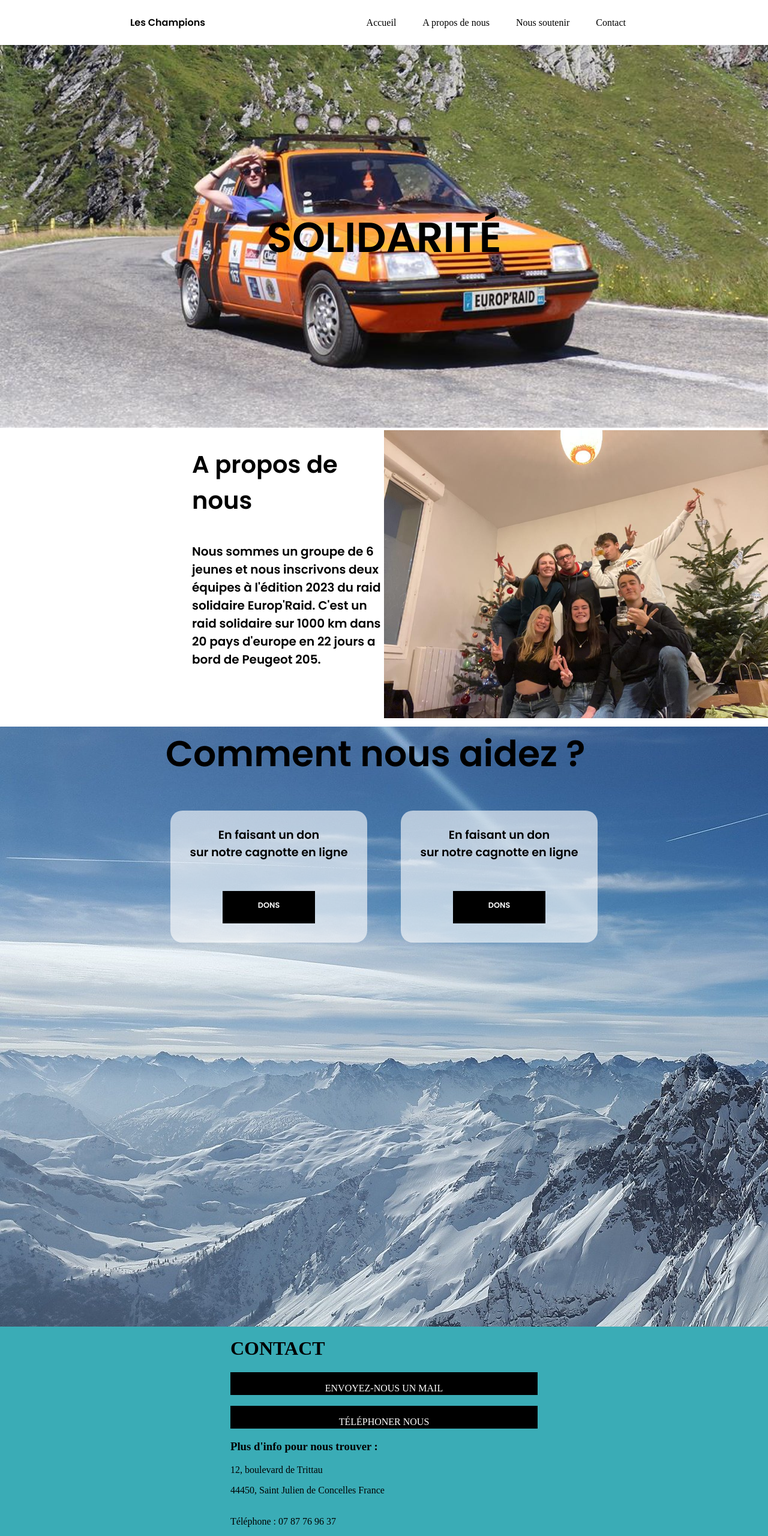
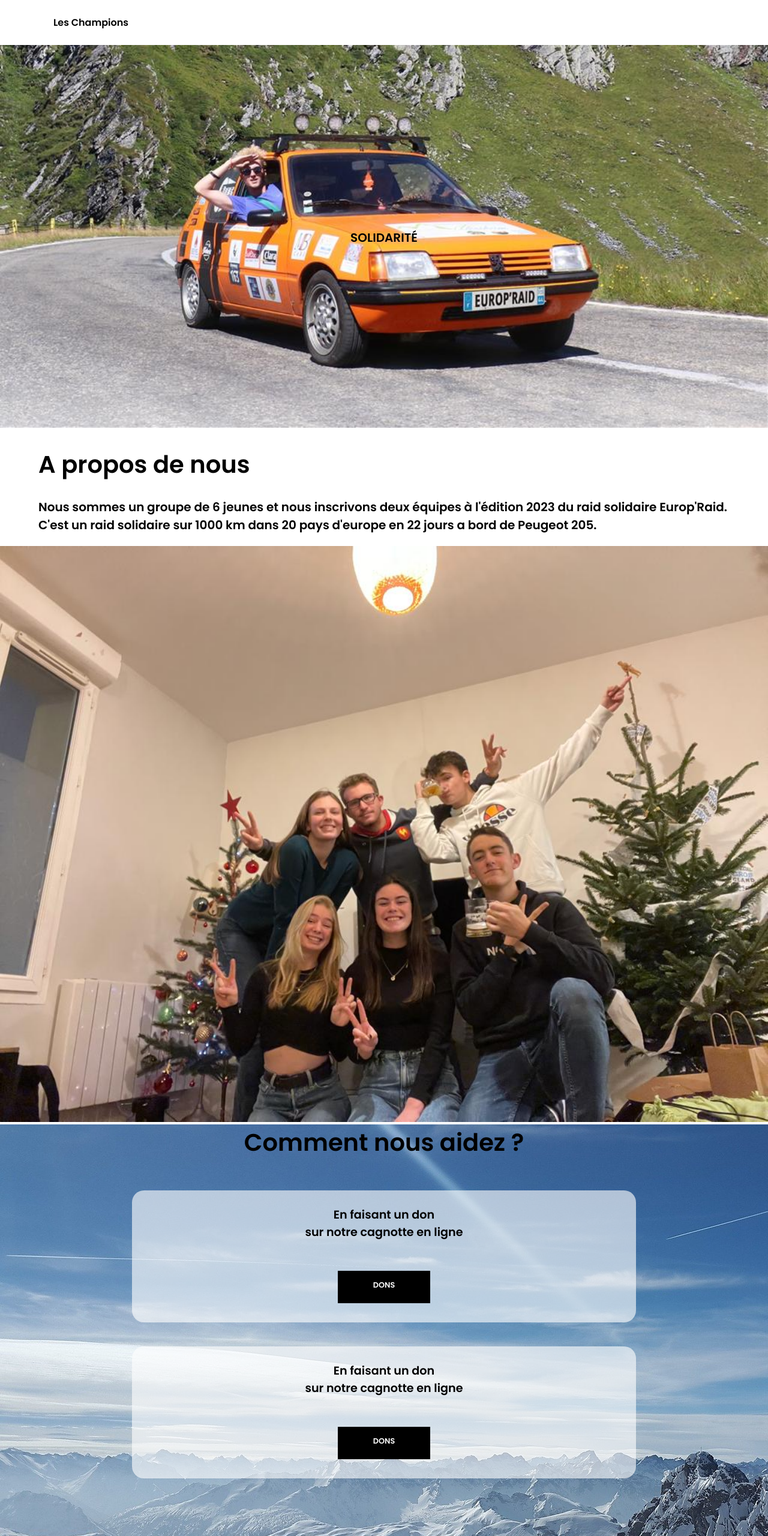
Before and after one commit to Muvyr/Les-Champions, a plain HTML site: page index.html in a window 1280 px wide. Shown: the top 2560 px of the page at 60% size. Drawn offline with Linux system fonts and the light colour scheme; a web font is replaced by a local one.

Commit message:
Responsive

```diff
--- a/1.css
+++ b/1.css
@@ -1,57 +1,139 @@
-/**
- * Layout
- */
- body {
-	margin: 0 auto;
-	max-width: 40em;
-	width: 88%;
+/* Theming */
+@import url("https://fonts.googleapis.com/css2?family=Poppins:wght@400;700&display=swap"); /* import font */
+
+:root{
+    --white: #f9f9f9;
+    --black: #36383F;
+    --gray: #85888C;
+} /* variables*/
+
+/* Reset */
+*{
+    margin: 0;
+    padding: 0;
+    box-sizing: border-box;
+}
+body{
+    background-color: var(--white);
+    font-family: "Poppins", sans-serif;
+}
+a{
+    text-decoration: none;
+}
+ul{
+    list-style: none;
 }
 
-.section {
-	color: #ffffff;
-	height: 75vh;
-	margin: 0;
+/* Header */
+.header{
+    background-color: var(--black);
+    box-shadow: 1px 1px 5px 0px var(--gray);
+    position: sticky;
+    top: 0;
+    width: 100%;
+}
+/* Logo */
+.logo{
+    display: inline-block;
+    color: var(--white);
+    font-size: 60px;
+    margin-left: 10px;
 }
 
-#a { background-color: #0074d9; }
-#b { background-color: #2ecc40; }
-#c { background-color: #ff851b; }
-#d { background-color: #b10dc9; }
+/* Nav menu */
+.nav{
+    width: 100%;
+    height: 100%;
+    position: fixed;
+    background-color: var(--black);
+    overflow: hidden;
 
-h2 {
-	margin: 0;
-	padding: 0;
+}
+.menu a{
+    display: block;
+    padding: 30px;
+    color: var(--white);
+}
+.menu a:hover{
+    background-color: var(--gray);
+}
+.nav{
+    max-height: 0;
+    transition: max-height .5s ease-out;
 }
 
-/**
- * Sticky navigation
- */
-.sticky {
-	background-color: #ffffff;
-	position: sticky;
-	top: 0;
+/* Menu Icon */
+.hamb{
+    cursor: pointer;
+    float: right;
+    padding: 40px 20px;
+}/* Style label tag */
+
+.hamb-line {
+    background: var(--white);
+    display: block;
+    height: 2px;
+    position: relative;
+    width: 24px;
+
+} /* Style span tag */
+
+.hamb-line::before,
+.hamb-line::after{
+    background: var(--white);
+    content: '';
+    display: block;
+    height: 100%;
+    position: absolute;
+    transition: all .2s ease-out;
+    width: 100%;
+}
+.hamb-line::before{
+    top: 5px;
+}
+.hamb-line::after{
+    top: -5px;
 }
 
-/**
- * Display lists on a single line.
- * @bugfix Prevent webkit from removing list semantics
- * 1. Add a non-breaking space
- * 2. Make sure it doesn't mess up the DOM flow
- */
-.list-inline {
-	list-style: none;
-	margin-left: -0.5em;
-	margin-right: -0.5em;
-	padding: 0;
+.side-menu {
+    display: none;
+} /* Hide checkbox */
+
+/* Toggle menu icon */
+.side-menu:checked ~ nav{
+    max-height: 100%;
+}
+.side-menu:checked ~ .hamb .hamb-line {
+    background: transparent;
+}
+.side-menu:checked ~ .hamb .hamb-line::before {
+    transform: rotate(-45deg);
+    top:0;
+}
+.side-menu:checked ~ .hamb .hamb-line::after {
+    transform: rotate(45deg);
+    top:0;
 }
 
-.list-inline > li {
-	display: inline-block;
-	margin-left: 0.5em;
-	margin-right: 0.5em;
+/* Responsiveness */
+@media (min-width: 768px) {
+    .nav{
+        max-height: none;
+        top: 0;
+        position: relative;
+        float: right;
+        width: fit-content;
+    }
+    .menu li{
+        float: left;
+    }
+    .menu a:hover{
+        background-color: transparent;
+        color: var(--gray);
+
+    }
+
+    .hamb{
+        display: none;
+    }
 }
-
-.list-inline > li:before {
-	content: "\200B"; /* 1 */
-	position: absolute; /* 2 */
-}
--- a/index.html
+++ b/index.html
@@ -5,7 +5,8 @@
         <meta charset="utf-8">
         <link rel="stylesheet" href="style.css">
         <link rel="icon" href="img/Logo Equipe - Champion  - High.png" />
-        <meta name="viewport" content="width=device-width, initial-scale=1">
+        <meta name="viewport" content="width=device-width, initial-scale=1.0">
+
 
     </head>
     <body>
@@ -14,6 +15,7 @@
         <nav>
             <!--<img src="img/Logo Equipe - Champion  - High.png" alt="Logo Champions - High">-->
             <span id="title">Les Champions</span>
+
             <ul>
               <li><a id="navi" href="#home">Accueil</a></li>
               <li><a id="navi" href="#about">A propos de nous</a></li>
@@ -65,8 +67,6 @@
                 <h1>CONTACT</h1>
 
                 <a href="mailto:les.champions.europraid@gmail.com"><div id="mail"><p>ENVOYEZ-NOUS UN MAIL</p></div></a>
-                </br>
-                <a href="te:+33787769637"><div id="mail"><p>TÉLÉPHONER NOUS</p></div></a>
 
 
                 <h3>Plus d'info pour nous trouver :</h3>
--- a/style.css
+++ b/style.css
@@ -11,6 +11,7 @@ body {
 #title{
     font-family: 'Poppins', sans-serif;
 }
+
 #nav{
     background-color: white;
     position: -webkit-sticky;
@@ -210,3 +211,211 @@ a.button {
     width: 5%;
     margin: 10px;
 }
+
+
+
+
+
+/*Responsive*/
+
+@media screen and (max-width: 1280px){
+
+    #title{
+        font-family: 'Poppins', sans-serif;
+    }
+    #nav{
+        background-color: white;
+        position: -webkit-sticky;
+        position: sticky;
+        top: 0;
+        z-index: 1000000;
+    }
+    nav {
+        display: flex;
+        align-items: center;
+        justify-content: space-between;
+        padding: 25px;
+        background-color: white;
+        margin-left: 5%;
+        margin-right: 5%;
+
+    }
+
+    ul {
+        list-style: none;
+        margin: 0;
+        padding: 0;
+    }
+
+    li {
+        display: inline;
+        margin: 20px;
+    }
+
+    nav img{
+        width: 150px;
+        border-radius: 100%;
+    }
+
+    #navi{
+        display: none;
+    }
+
+    #home{
+        width: 100%;
+        position: relative;
+    }
+
+    #home img{
+        width: 100%;
+    }
+
+    #centered{
+        position: absolute;
+        top: 50%;
+        left: 50%;
+        transform: translate(-50%, -50%);
+        font-family: 'Poppins', sans-serif;
+        font-size: 20px;
+        /*background-color: rgba(255, 255, 255, 0.80);*/
+        border-radius: 10px;
+    }
+
+    #about{
+        display: block;
+        scroll-margin-top: 3em;
+    }
+
+    #text{
+        width: 100%;
+    }
+
+    #textin{
+        margin-left: 5%;
+        font-family: 'Poppins', sans-serif;
+        font-size: 20px;
+        margin-right: 5%;
+    }
+
+    #textin p{
+        margin-top: 0px;
+    }
+
+    #img{
+        width: 100%;
+    }
+
+    #img img{
+        width: 100%;
+    }
+
+    #background{
+        background: url("img/fond.jpg") no-repeat;
+        height: 1080px;
+    }
+    #help{
+        width: 80%;
+        margin-left: 10%;
+        margin-right: 10%;
+        scroll-margin-top: 4em;
+        text-align: center;
+    }
+
+    #help h1{
+        font-family: 'Poppins', sans-serif;
+        font-size: 40px;
+        margin-top: 0px;
+        margin-left: 0px;
+
+    }
+
+    #conteneur{
+        display: block;
+        margin-top: 50px;
+        margin-bottom: 100px;
+    }
+
+    .element{
+        margin: auto;
+        margin-bottom: 40px;
+        height: 200px;
+        width: 80%;
+        border-radius: 20px;
+        padding: 10px;
+        background-color: rgba(255, 255, 255, 0.614);
+        text-align: center;
+        font-family: 'Poppins', sans-serif;
+        font-size: 80%;
+    }
+
+    #bouton{
+        background-color: black;
+        color: white;
+        width: 10%;
+        margin: auto;
+        margin-top: 50px;
+        height: 50px;
+        width: 150px;
+        border: 2px solid black;
+    }
+
+    #bouton p{
+        display: inline-block;
+        line-height: normal;
+    }
+
+    a {
+        text-decoration: inherit;
+        color: white;
+    }
+
+    a.button {
+        -webkit-appearance: button;
+        -moz-appearance: button;
+        appearance: button;
+        text-decoration: none;
+        color: initial;
+    }
+
+    #bouton:hover{
+        background-color: white;
+        color: black;
+    }
+
+
+    #contact{
+        background-color: rgb(58, 172, 182);
+        height: 50%;
+    }
+
+    #infos{
+        margin-left: 10%;
+        width: 90%;
+    }
+
+    #infos h1{
+        margin-top: 0;
+    }
+
+    #infos p{
+        margin-bottom: 0;
+    }
+
+    #mail{
+        text-align: center;
+        background-color: black;
+        color: white;
+        border: 2px solid black;
+        width: 80%;
+    }
+
+    #mail p{
+        display: inline-block;
+        line-height: normal;
+    }
+
+    #social{
+        width: 5%;
+        margin: 10px;
+    }
+}
```
Also changed, not shown: 1.html (+29 -24 lines).
